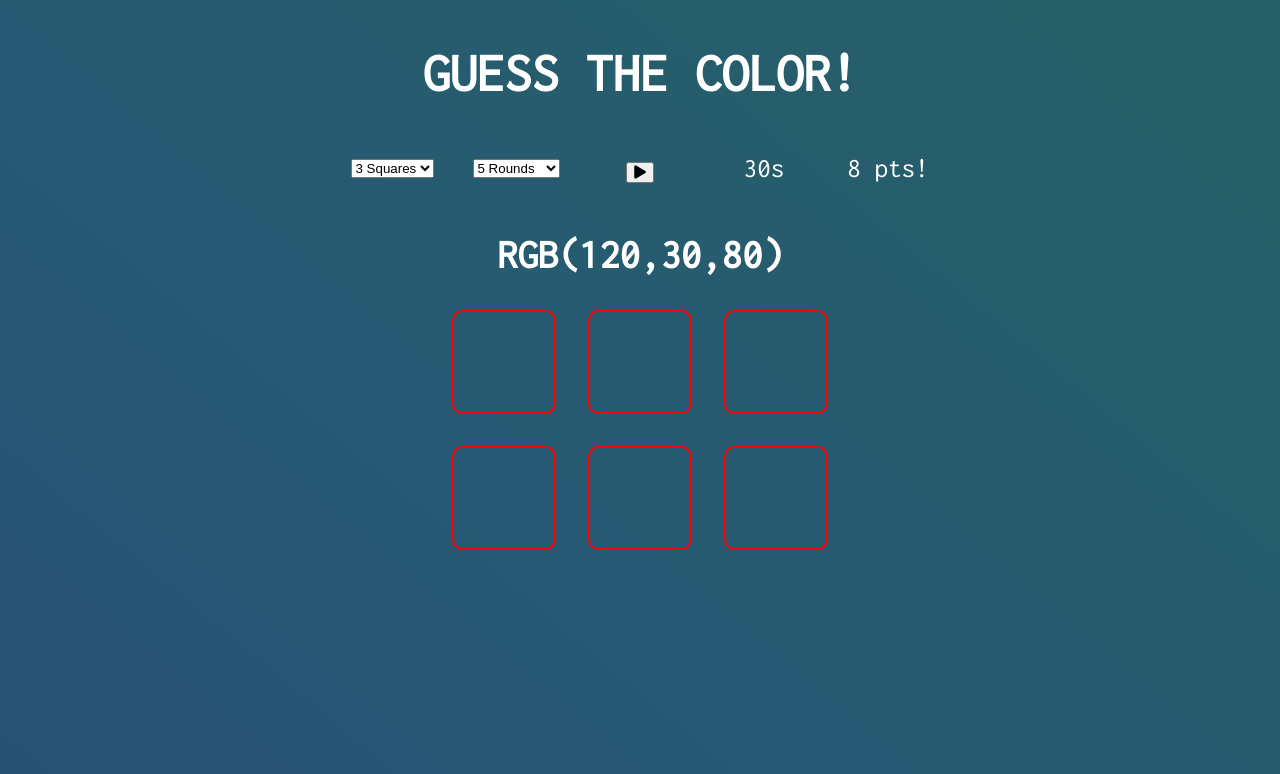
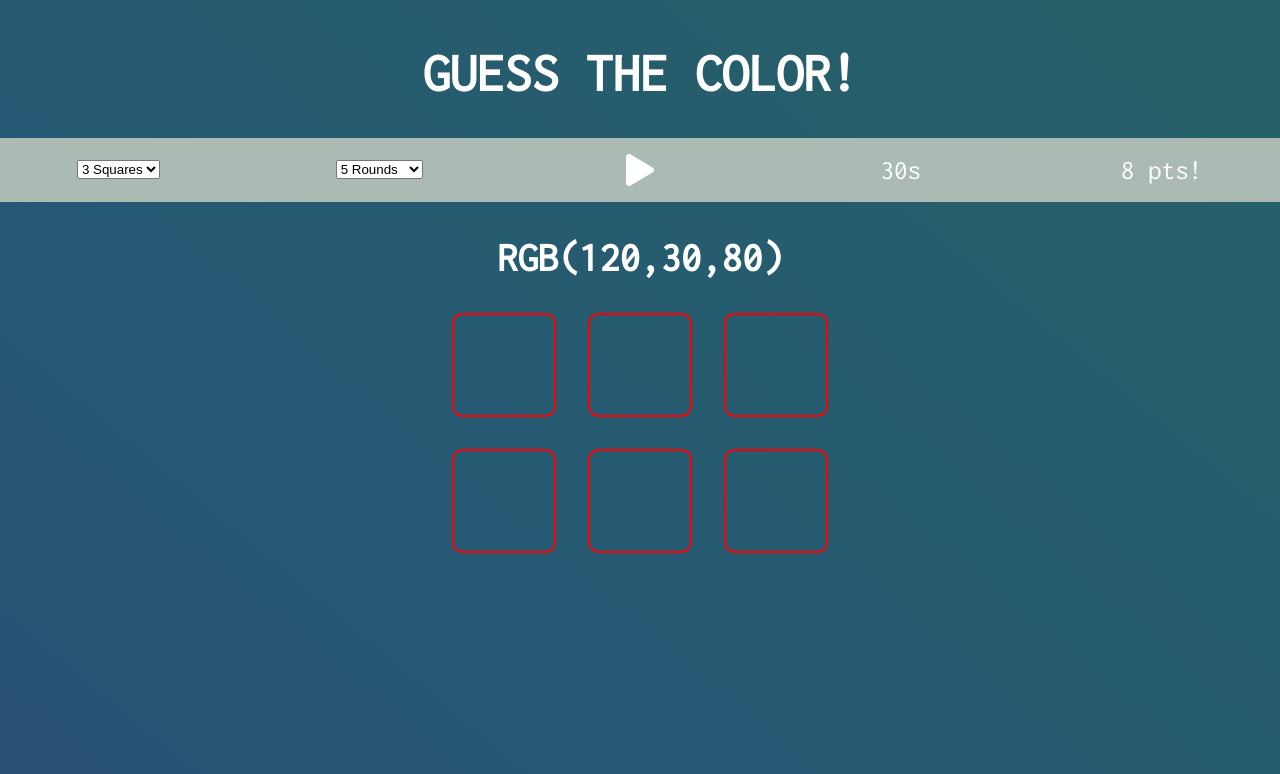
Before and after one commit to Szelbi/GuessTheColor, a plain HTML site: page index.html in a window 1280 px wide. Drawn offline with Linux system fonts and the light colour scheme.

Commit message:
Added class to play-button-icon

```diff
--- a/index.html
+++ b/index.html
@@ -21,8 +21,9 @@
         <div class="title-container">
             <h1>GUESS THE COLOR!</h1>
         </div>
-
+        <div class="options-bar">
             <div class="options-container">
+                <!-- <div></div> -->
                 <select name="squares-select" id="squares-select">
                     <option value="3-squares">3 Squares</option>
                     <option value="6-squares">6 Squares</option>
@@ -33,13 +34,15 @@
                     <option value="10-rounds">10 Rounds</option>
                     <option value="20-rounds">20 Rounds</option>
                 </select>
-            <div class="play-button">
-                <button class="todo-btn todo-btn-add" type="submit">
-                    <i class="fas fa-play"></i>
+                <div class="play-button-container">
+                    <button class="play-button" type="submit">
+                        <i class="play-button-icon fas fa-play"></i>
                     </button>
                 </div>
                 <div class="time-container">30s</div>
                 <div class="score-container">8 pts!</div>
+                <!-- <div></div> -->
+            </div>
         </div>
 
         <div class="rgb-container">
```
Lines whose indentation alone changed are shown as unchanged.
